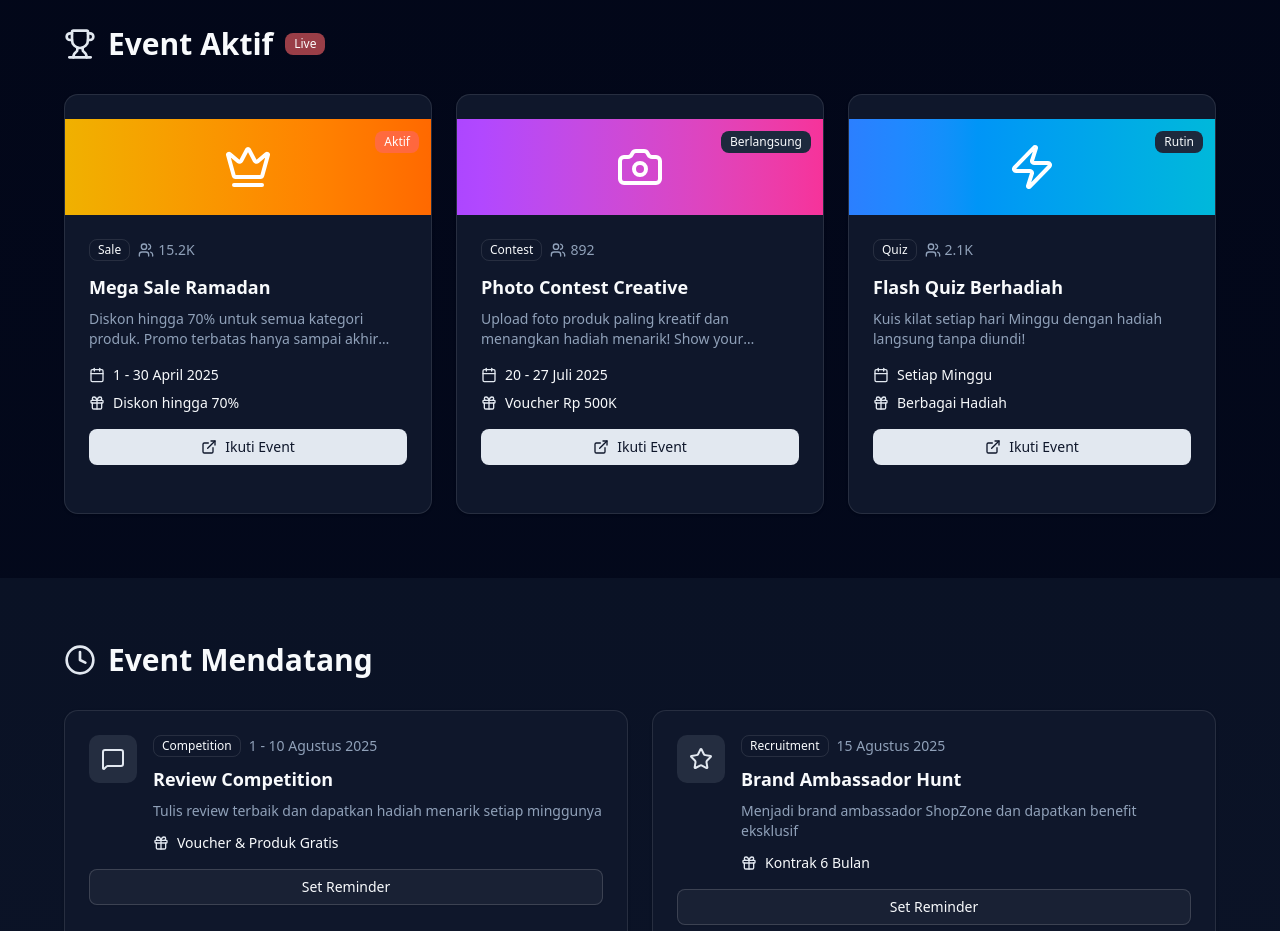
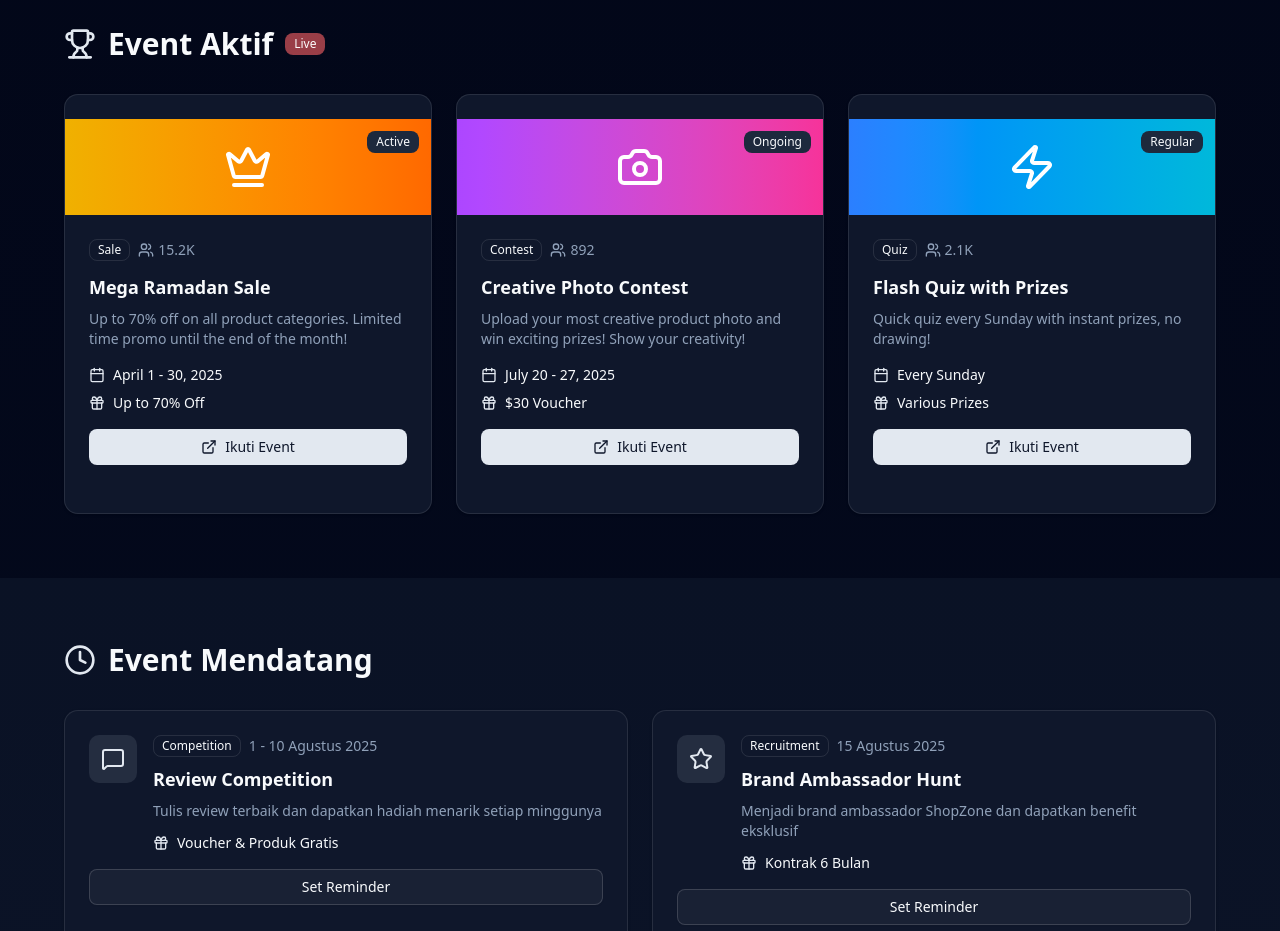
Before and after one commit to Enfadev/ecommerce_V1, a Next.js app: page /event in a window 1280 px wide. Shown: the part 880-1811 px from the top of the page. Built offline with nearby package versions, Linux system fonts and the light colour scheme.

Commit message:
Translate UI content to English across pages
Updated static text in about, event, contact, home, and product pages from Indonesian to English for consistency and improved accessibility. This includes headings, descriptions, button labels, and notification messages.

```diff
--- a/src/app/about/page.tsx
+++ b/src/app/about/page.tsx
@@ -5,32 +5,32 @@ import { Users, Target, Award, Heart, Shield, Truck, Clock, Star, MapPin, Phone,
 
 export default function About() {
   const stats = [
-    { label: "Pelanggan Setia", value: "50K+", icon: Users },
-    { label: "Produk Berkualitas", value: "10K+", icon: Award },
-    { label: "Rating Kepuasan", value: "4.8", icon: Star },
-    { label: "Kota Terjangkau", value: "100+", icon: MapPin },
+    { label: "Loyal Customers", value: "50K+", icon: Users },
+    { label: "Quality Products", value: "10K+", icon: Award },
+    { label: "Satisfaction Rating", value: "4.8", icon: Star },
+    { label: "Cities Reached", value: "100+", icon: MapPin },
   ];
 
   const features = [
     {
       icon: Shield,
-      title: "Belanja Aman",
-      description: "Sistem keamanan berlapis dan perlindungan data pelanggan",
+      title: "Secure Shopping",
+      description: "Multi-layered security system and customer data protection",
     },
     {
       icon: Truck,
-      title: "Pengiriman Cepat",
-      description: "Gratis ongkir ke seluruh Indonesia dengan pengiriman express",
+      title: "Fast Delivery",
+      description: "Free shipping across Indonesia with express delivery",
     },
     {
       icon: Clock,
-      title: "Support 24/7",
-      description: "Customer service yang siap membantu Anda kapan saja",
+      title: "24/7 Support",
+      description: "Customer service ready to help you anytime",
     },
     {
       icon: Heart,
-      title: "Produk Berkualitas",
-      description: "Hanya menjual produk original dan bergaransi resmi",
+      title: "Quality Products",
+      description: "Only selling original products with official warranty",
     },
   ];
 
@@ -61,19 +61,19 @@ export default function About() {
       <section className="relative py-20 px-4">
         <div className="max-w-4xl mx-auto text-center">
           <Badge variant="secondary" className="mb-4">
-            Tentang ShopZone
+            About ShopZone
           </Badge>
-          <h1 className="text-4xl md:text-5xl font-bold bg-gradient-to-r from-primary to-primary/60 bg-clip-text text-transparent mb-6">Membangun Masa Depan Belanja Online Indonesia</h1>
+          <h1 className="text-4xl md:text-5xl font-bold bg-gradient-to-r from-primary to-primary/60 bg-clip-text text-transparent mb-6">Building the Future of Online Shopping in Indonesia</h1>
           <p className="text-xl text-muted-foreground leading-relaxed mb-8 max-w-3xl mx-auto">
-            ShopZone hadir sebagai platform e-commerce terpercaya yang menghadirkan pengalaman belanja online terbaik dengan produk berkualitas, harga kompetitif, dan layanan pelanggan yang luar biasa.
+            ShopZone is a trusted e-commerce platform delivering the best online shopping experience with quality products, competitive prices, and outstanding customer service.
           </p>
           <div className="flex flex-col sm:flex-row gap-4 justify-center">
             <Button size="lg" className="gap-2">
               <Heart className="w-5 h-5" />
-              Mulai Belanja
+              Start Shopping
             </Button>
             <Button variant="outline" size="lg">
-              Hubungi Kami
+              Contact Us
             </Button>
           </div>
         </div>
--- a/src/app/event/page.tsx
+++ b/src/app/event/page.tsx
@@ -7,37 +7,37 @@ export default function Event() {
   const activeEvents = [
     {
       id: 1,
-      title: "Mega Sale Ramadan",
-      description: "Diskon hingga 70% untuk semua kategori produk. Promo terbatas hanya sampai akhir bulan!",
-      period: "1 - 30 April 2025",
-      status: "Aktif",
+      title: "Mega Ramadan Sale",
+      description: "Up to 70% off on all product categories. Limited time promo until the end of the month!",
+      period: "April 1 - 30, 2025",
+      status: "Active",
       type: "Sale",
       icon: Crown,
-      prize: "Diskon hingga 70%",
+      prize: "Up to 70% Off",
       participants: "15.2K",
       bgGradient: "from-yellow-500 to-orange-500",
     },
     {
       id: 2,
-      title: "Photo Contest Creative",
-      description: "Upload foto produk paling kreatif dan menangkan hadiah menarik! Show your creativity!",
-      period: "20 - 27 Juli 2025",
-      status: "Berlangsung",
+      title: "Creative Photo Contest",
+      description: "Upload your most creative product photo and win exciting prizes! Show your creativity!",
+      period: "July 20 - 27, 2025",
+      status: "Ongoing",
       type: "Contest",
       icon: Camera,
-      prize: "Voucher Rp 500K",
+      prize: "$30 Voucher",
       participants: "892",
       bgGradient: "from-purple-500 to-pink-500",
     },
     {
       id: 3,
-      title: "Flash Quiz Berhadiah",
-      description: "Kuis kilat setiap hari Minggu dengan hadiah langsung tanpa diundi!",
-      period: "Setiap Minggu",
-      status: "Rutin",
+      title: "Flash Quiz with Prizes",
+      description: "Quick quiz every Sunday with instant prizes, no drawing!",
+      period: "Every Sunday",
+      status: "Regular",
       type: "Quiz",
       icon: Zap,
-      prize: "Berbagai Hadiah",
+      prize: "Various Prizes",
       participants: "2.1K",
       bgGradient: "from-blue-500 to-cyan-500",
     },
--- a/src/app/kontak/page.tsx
+++ b/src/app/kontak/page.tsx
@@ -33,7 +33,7 @@ export default function Contact() {
     // Simulate API call
     await new Promise((resolve) => setTimeout(resolve, 2000));
 
-    toast.success("Pesan Anda berhasil dikirim! Kami akan merespon dalam 24 jam.");
+    toast.success("Your message has been sent! We will respond within 24 hours.");
     setFormData({ name: "", email: "", subject: "", message: "" });
     setIsSubmitting(false);
   };
@@ -41,8 +41,8 @@ export default function Contact() {
   const contactMethods = [
     {
       icon: Phone,
-      title: "Telepon",
-      subtitle: "Senin - Jumat, 08:00 - 17:00",
+      title: "Phone",
+      subtitle: "Monday - Friday, 08:00 - 17:00",
       value: "+62 21 1234 5678",
       link: "tel:+622112345678",
       bgColor: "bg-blue-500",
@@ -58,7 +58,7 @@ export default function Contact() {
     {
       icon: Mail,
       title: "Email",
-      subtitle: "Respons dalam 24 jam",
+      subtitle: "Response within 24 hours",
       value: "support@shopzone.com",
       link: "mailto:support@shopzone.com",
       bgColor: "bg-purple-500",
@@ -66,8 +66,8 @@ export default function Contact() {
     {
       icon: Headphones,
       title: "Live Chat",
-      subtitle: "Senin - Sabtu, 08:00 - 22:00",
-      value: "Chat Langsung",
+      subtitle: "Monday - Saturday, 08:00 - 22:00",
+      value: "Live Chat",
       link: "#",
       bgColor: "bg-orange-500",
     },
--- a/src/app/page.tsx
+++ b/src/app/page.tsx
@@ -19,10 +19,10 @@ export default function Home() {
                   <div className="relative h-64 md:h-80 bg-gradient-to-br from-blue-600 via-purple-600 to-blue-800 flex items-center justify-between px-8 md:px-16">
                     <div className="text-white space-y-4 z-10">
                       <Badge className="bg-yellow-500 text-black font-semibold">🔥 FLASH SALE</Badge>
-                      <h1 className="text-2xl md:text-4xl font-bold">Diskon hingga 70%</h1>
-                      <p className="text-blue-100 max-w-md">Dapatkan produk terbaik dengan harga terbaik. Promo terbatas!</p>
+                      <h1 className="text-2xl md:text-4xl font-bold">Up to 70% Off</h1>
+                      <p className="text-blue-100 max-w-md">Get the best products at the best prices. Limited time offer!</p>
                       <Button size="lg" className="bg-white text-blue-600 hover:bg-blue-50">
-                        Belanja Sekarang <ArrowRight className="ml-2 h-4 w-4" />
+                        Shop Now <ArrowRight className="ml-2 h-4 w-4" />
                       </Button>
                     </div>
                     <div className="hidden md:block absolute right-8 top-1/2 transform -translate-y-1/2">
@@ -37,11 +37,11 @@ export default function Home() {
                 <Card className="border-0 overflow-hidden">
                   <div className="relative h-64 md:h-80 bg-gradient-to-br from-emerald-600 via-teal-600 to-emerald-800 flex items-center justify-between px-8 md:px-16">
                     <div className="text-white space-y-4 z-10">
-                      <Badge className="bg-emerald-400 text-emerald-900 font-semibold">📦 GRATIS ONGKIR</Badge>
-                      <h1 className="text-2xl md:text-4xl font-bold">Bebas Ongkir ke Seluruh Indonesia</h1>
-                      <p className="text-emerald-100 max-w-md">Minimum pembelian Rp 250.000. Berlaku untuk semua produk.</p>
+                      <Badge className="bg-emerald-400 text-emerald-900 font-semibold">📦 FREE SHIPPING</Badge>
+                      <h1 className="text-2xl md:text-4xl font-bold">Free Shipping Across Indonesia</h1>
+                      <p className="text-emerald-100 max-w-md">Minimum purchase of Rp 250,000. Applies to all products.</p>
                       <Button size="lg" className="bg-white text-emerald-600 hover:bg-emerald-50">
-                        Lihat Syarat & Ketentuan <ArrowRight className="ml-2 h-4 w-4" />
+                        View Terms & Conditions <ArrowRight className="ml-2 h-4 w-4" />
                       </Button>
                     </div>
                     <div className="hidden md:block absolute right-8 top-1/2 transform -translate-y-1/2">
@@ -56,11 +56,11 @@ export default function Home() {
                 <Card className="border-0 overflow-hidden">
                   <div className="relative h-64 md:h-80 bg-gradient-to-br from-pink-600 via-rose-600 to-pink-800 flex items-center justify-between px-8 md:px-16">
                     <div className="text-white space-y-4 z-10">
-                      <Badge className="bg-pink-400 text-pink-900 font-semibold">⭐ MEMBER BARU</Badge>
-                      <h1 className="text-2xl md:text-4xl font-bold">Cashback 20% untuk Member Baru</h1>
-                      <p className="text-pink-100 max-w-md">Daftar sekarang dan nikmati cashback untuk pembelian pertama.</p>
+                      <Badge className="bg-pink-400 text-pink-900 font-semibold">⭐ NEW MEMBER</Badge>
+                      <h1 className="text-2xl md:text-4xl font-bold">20% Cashback for New Members</h1>
+                      <p className="text-pink-100 max-w-md">Register now and enjoy cashback on your first purchase.</p>
                       <Button size="lg" className="bg-white text-pink-600 hover:bg-pink-50">
-                        Daftar Sekarang <ArrowRight className="ml-2 h-4 w-4" />
+                        Register Now <ArrowRight className="ml-2 h-4 w-4" />
                       </Button>
                     </div>
                     <div className="hidden md:block absolute right-8 top-1/2 transform -translate-y-1/2">
--- a/src/app/product/page.tsx
+++ b/src/app/product/page.tsx
@@ -71,8 +71,8 @@ export default function ProductPage() {
       <main className="max-w-7xl mx-auto px-4 py-8">
         {/* Hero Section */}
         <div className="text-center py-12 mb-8">
-          <h1 className="text-4xl font-bold bg-gradient-to-r from-primary to-primary/60 bg-clip-text text-transparent mb-4">Koleksi Produk Terlengkap</h1>
-          <p className="text-muted-foreground text-lg max-w-2xl mx-auto">Temukan produk pilihan terbaik dengan kualitas premium dan harga yang kompetitif</p>
+          <h1 className="text-4xl font-bold bg-gradient-to-r from-primary to-primary/60 bg-clip-text text-transparent mb-4">Complete Product Collection</h1>
+          <p className="text-muted-foreground text-lg max-w-2xl mx-auto">Discover the best selected products with premium quality and competitive prices</p>
         </div>
 
         {/* Search & Filter Section */}
```
